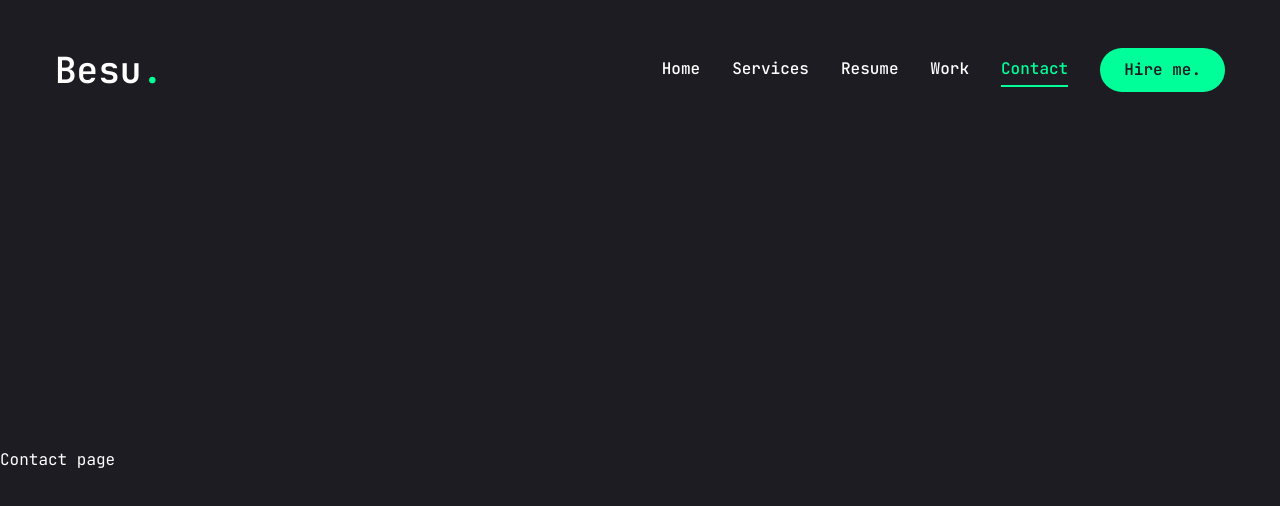
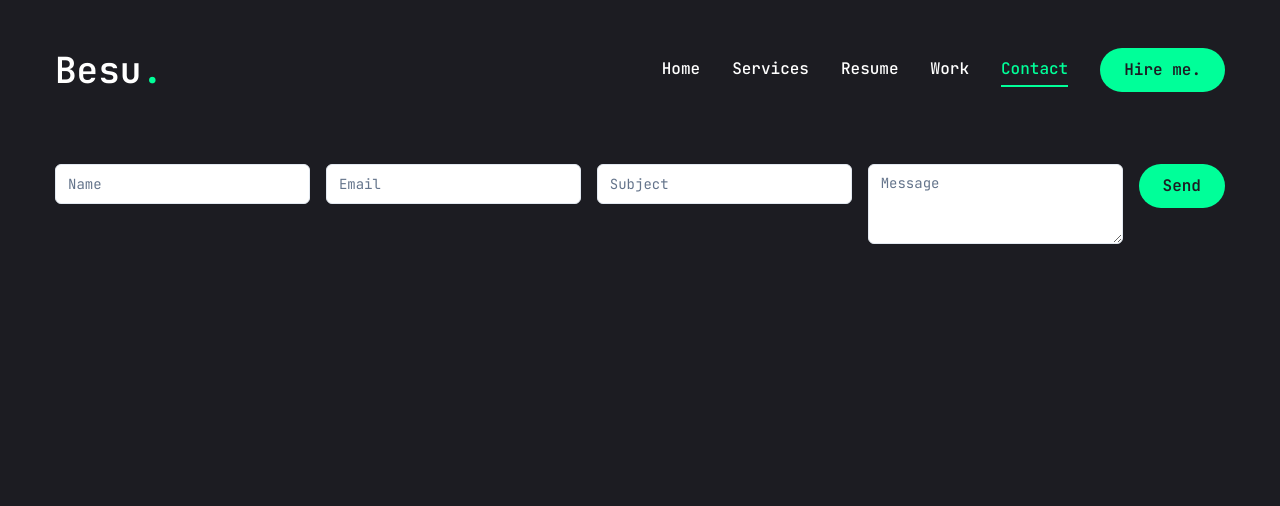
Before and after one commit to Besufekad-HAZ/My-Portfolio-Next, a Next.js app: page /contact in a window 1280 px wide. Shown: the top 506 px of the page. Built offline with nearby package versions, Linux system fonts and the light colour scheme.

Commit message:
Create smaple form and update the styling

```diff
--- a/app/contact/page.tsx
+++ b/app/contact/page.tsx
@@ -43,9 +43,23 @@ const Contact = () => {
         opacity: 1,
         transition: { delay: 2.4, duration: 0.4, ease: "easeIn" },
       }}
-      className="min-h-[80vh] flex flex-col justify-center py-12 xl:px-0"
+      className="py-6"
     >
-      Contact page
+      <div className="container mx-auto">
+        <div>
+          {/* form */}
+          <form
+            className="w-full flex flex-col gap-4
+          lg:flex-row"
+          >
+            <Input name="name" placeholder="Name" />
+            <Input name="email" type="email" placeholder="Email" />
+            <Input name="subject" placeholder="Subject" />
+            <Textarea name="message" placeholder="Message" />
+            <Button type="submit">Send</Button>
+          </form>
+        </div>
+      </div>
     </motion.section>
   );
 };
```
